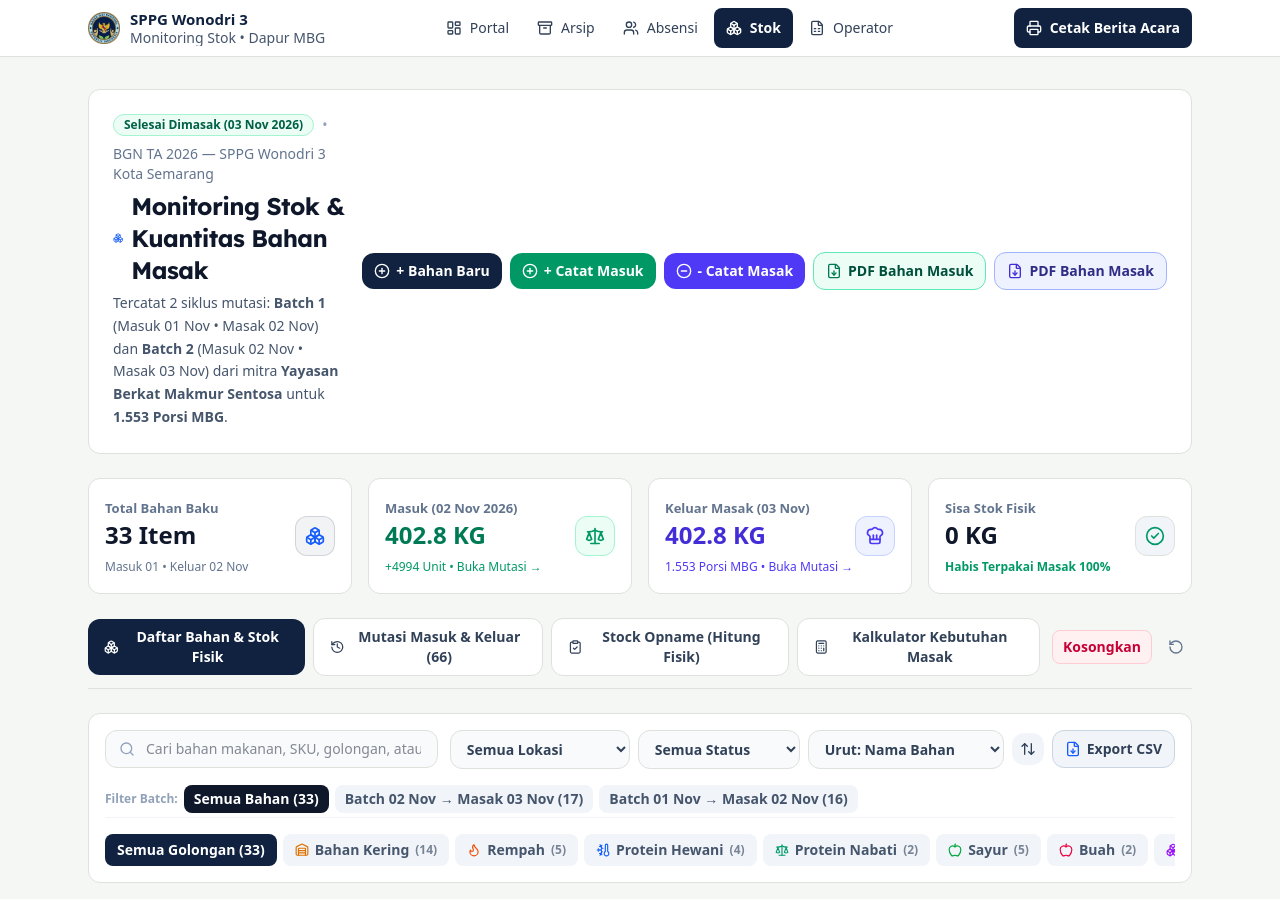
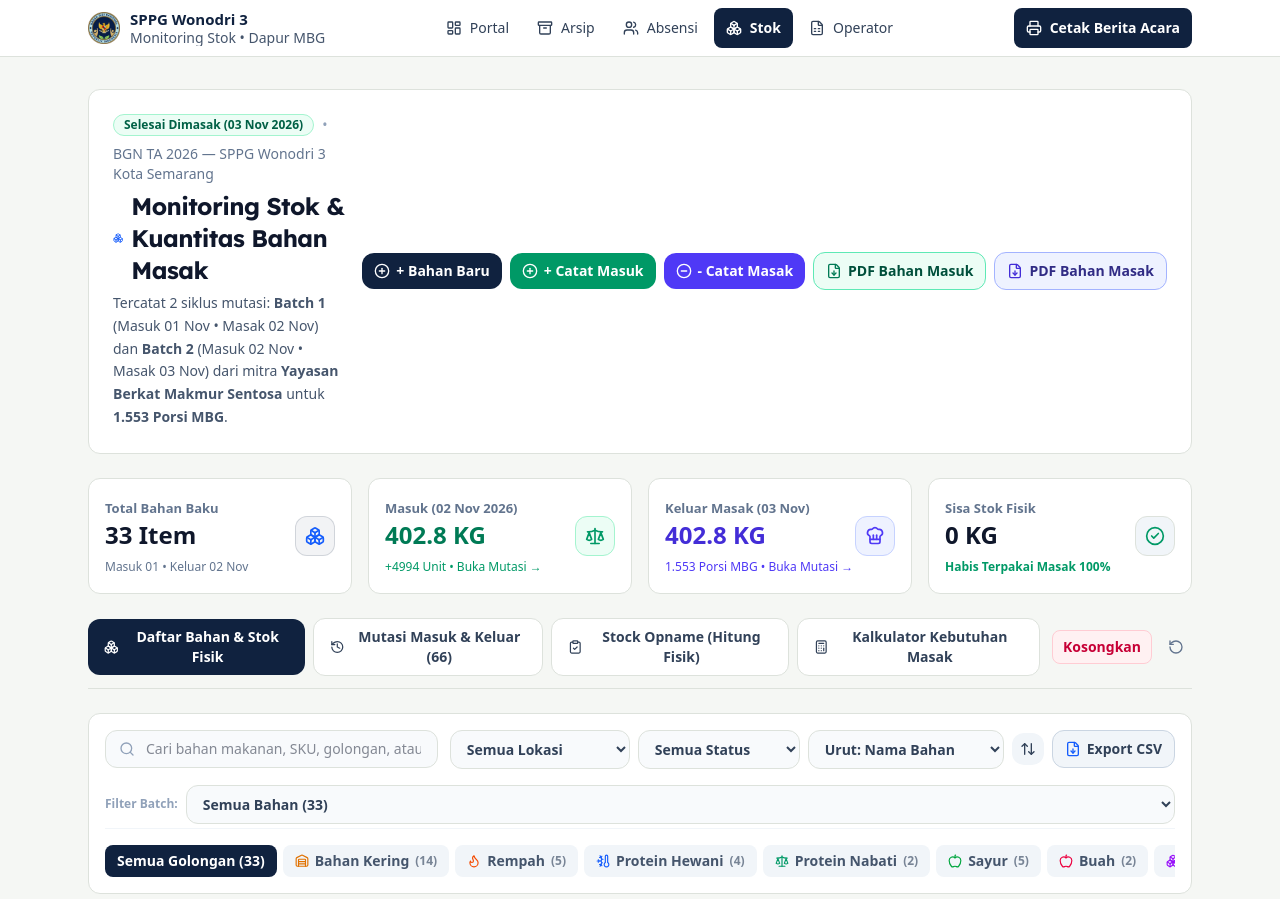
Before and after one commit to cilokesteh/arsip-operasional-sppg-wonodri3, a Next.js app: page /stok in a window 1280 px wide. Shown: the top 899 px of the page. Built offline with nearby package versions, Linux system fonts and the light colour scheme.

Commit message:
fix(stock): convert batch filter to dropdown + UI/UX cleanup

```diff
--- a/app/stok/page.tsx
+++ b/app/stok/page.tsx
@@ -55,7 +55,7 @@ import {
 
 export default function StockMonitoringPage() {
   const [stockItems, setStockItems] = useState<StockItem[]>(DEFAULT_STOCK_ITEMS_ALL);
-  const [selectedBatch, setSelectedBatch] = useState<'ALL' | '02-NOV' | '01-NOV'>('ALL');
+  const [selectedBatch, setSelectedBatch] = useState<string>('ALL');
   const [movements, setMovements] = useState<StockMovement[]>([]);
 
   // Active Main Workflow Tab
@@ -1150,42 +1150,19 @@ export default function StockMonitoringPage() {
                 </div>
               </div>
 
-              {/* Batch Filter Bar */}
-              <div className="flex items-center gap-1.5 overflow-x-auto no-scrollbar pt-1 pb-1 border-b border-slate-100">
-                <span className="text-xs font-bold text-slate-400 shrink-0">Filter Batch:</span>
-                <button
-                  type="button"
-                  onClick={() => setSelectedBatch('ALL')}
-                  className={`px-2.5 py-1 rounded-lg text-sm font-bold whitespace-nowrap cursor-pointer transition-colors ${
-                    selectedBatch === 'ALL'
-                      ? 'bg-slate-900 text-white'
-                      : 'bg-slate-100 text-slate-600 hover:bg-slate-200'
-                  }`}
+              {/* Batch Filter Dropdown */}
+              <div className="flex items-center gap-2 pt-1 pb-1 border-b border-slate-100">
+                <label htmlFor="batch-filter" className="text-xs font-bold text-slate-400 shrink-0">Filter Batch:</label>
+                <select
+                  id="batch-filter"
+                  value={selectedBatch}
+                  onChange={(e) => setSelectedBatch(e.target.value)}
+                  className="flex-1 min-w-0 bg-slate-50 border border-line rounded-xl px-3 py-2 text-sm font-bold text-slate-700 focus:outline-none focus:border-blue-600 cursor-pointer truncate"
                 >
-                  Semua Bahan ({stockItems.length})
-                </button>
-                <button
-                  type="button"
-                  onClick={() => setSelectedBatch('02-NOV')}
-                  className={`px-2.5 py-1 rounded-lg text-sm font-bold whitespace-nowrap cursor-pointer transition-colors ${
-                    selectedBatch === '02-NOV'
-                      ? 'bg-indigo-600 text-white'
-                      : 'bg-slate-100 text-slate-600 hover:bg-slate-200'
-                  }`}
-                >
-                  Batch 02 Nov &rarr; Masak 03 Nov (17)
-                </button>
-                <button
-                  type="button"
-                  onClick={() => setSelectedBatch('01-NOV')}
-                  className={`px-2.5 py-1 rounded-lg text-sm font-bold whitespace-nowrap cursor-pointer transition-colors ${
-                    selectedBatch === '01-NOV'
-                      ? 'bg-emerald-600 text-white'
-                      : 'bg-slate-100 text-slate-600 hover:bg-slate-200'
-                  }`}
-                >
-                  Batch 01 Nov &rarr; Masak 02 Nov (16)
-                </button>
+                  <option value="ALL">Semua Bahan ({stockItems.length})</option>
+                  <option value="02-NOV">Batch 02 Nov → Masak 03 Nov ({stockItems.filter(i => i.batch === '02-NOV').length})</option>
+                  <option value="01-NOV">Batch 01 Nov → Masak 02 Nov ({stockItems.filter(i => i.batch === '01-NOV').length})</option>
+                </select>
               </div>
 
               {/* Category Pills Bar */}
@@ -1922,52 +1899,32 @@ export default function StockMonitoringPage() {
                 />
               </div>
 
-              <div className="flex items-center gap-1.5 overflow-x-auto no-scrollbar">
-                <button
-                  type="button"
-                  onClick={() => { setMovementFilterType('ALL'); setMovementSearch(''); }}
-                  className={`px-2.5 py-1.5 rounded-lg text-sm font-bold whitespace-nowrap cursor-pointer ${
-                    movementFilterType === 'ALL' && !movementSearch ? 'bg-slate-900 text-white' : 'bg-slate-100 text-slate-600 hover:bg-slate-200'
-                  }`}
+              <div className="flex items-center gap-2 flex-wrap">
+                <select
+                  value={
+                    movementFilterType === 'ALL' && !movementSearch ? 'ALL'
+                    : movementFilterType === 'OUT' && movementSearch === '2026-11-03' ? 'OUT_1103'
+                    : movementFilterType === 'IN' && movementSearch === '2026-11-02' ? 'IN_1102'
+                    : movementFilterType === 'OUT' && movementSearch === '2026-11-02' ? 'OUT_1102'
+                    : movementFilterType === 'IN' && movementSearch === '2026-11-01' ? 'IN_1101'
+                    : 'ALL'
+                  }
+                  onChange={(e) => {
+                    const v = e.target.value;
+                    if (v === 'ALL') { setMovementFilterType('ALL'); setMovementSearch(''); }
+                    else if (v === 'OUT_1103') { setMovementFilterType('OUT'); setMovementSearch('2026-11-03'); }
+                    else if (v === 'IN_1102') { setMovementFilterType('IN'); setMovementSearch('2026-11-02'); }
+                    else if (v === 'OUT_1102') { setMovementFilterType('OUT'); setMovementSearch('2026-11-02'); }
+                    else if (v === 'IN_1101') { setMovementFilterType('IN'); setMovementSearch('2026-11-01'); }
+                  }}
+                  className="flex-1 min-w-0 bg-slate-50 border border-line rounded-xl px-3 py-2 text-sm font-bold text-slate-700 focus:outline-none focus:border-blue-600 cursor-pointer"
                 >
-                  Semua Mutasi ({movements.length})
-                </button>
-                <button
-                  type="button"
-                  onClick={() => { setMovementFilterType('OUT'); setMovementSearch('2026-11-03'); }}
-                  className={`px-2.5 py-1.5 rounded-lg text-sm font-bold whitespace-nowrap cursor-pointer ${
-                    movementFilterType === 'OUT' && movementSearch === '2026-11-03' ? 'bg-indigo-600 text-white' : 'bg-slate-100 text-slate-600 hover:bg-slate-200'
-                  }`}
-                >
-                  - Masak 03 Nov (17)
-                </button>
-                <button
-                  type="button"
-                  onClick={() => { setMovementFilterType('IN'); setMovementSearch('2026-11-02'); }}
-                  className={`px-2.5 py-1.5 rounded-lg text-sm font-bold whitespace-nowrap cursor-pointer ${
-                    movementFilterType === 'IN' && movementSearch === '2026-11-02' ? 'bg-emerald-600 text-white' : 'bg-slate-100 text-slate-600 hover:bg-slate-200'
-                  }`}
-                >
-                  + Masuk 02 Nov (17)
-                </button>
-                <button
-                  type="button"
-                  onClick={() => { setMovementFilterType('OUT'); setMovementSearch('2026-11-02'); }}
-                  className={`px-2.5 py-1.5 rounded-lg text-sm font-bold whitespace-nowrap cursor-pointer ${
-                    movementFilterType === 'OUT' && movementSearch === '2026-11-02' ? 'bg-indigo-600 text-white' : 'bg-slate-100 text-slate-600 hover:bg-slate-200'
-                  }`}
-                >
-                  - Masak 02 Nov (16)
-                </button>
-                <button
-                  type="button"
-                  onClick={() => { setMovementFilterType('IN'); setMovementSearch('2026-11-01'); }}
-                  className={`px-2.5 py-1.5 rounded-lg text-sm font-bold whitespace-nowrap cursor-pointer ${
-                    movementFilterType === 'IN' && movementSearch === '2026-11-01' ? 'bg-emerald-600 text-white' : 'bg-slate-100 text-slate-600 hover:bg-slate-200'
-                  }`}
-                >
-                  + Masuk 01 Nov (16)
-                </button>
+                  <option value="ALL">Semua Mutasi ({movements.length})</option>
+                  <option value="OUT_1103">- Masak 03 Nov (17)</option>
+                  <option value="IN_1102">+ Masuk 02 Nov (17)</option>
+                  <option value="OUT_1102">- Masak 02 Nov (16)</option>
+                  <option value="IN_1101">+ Masuk 01 Nov (16)</option>
+                </select>
               </div>
             </div>
 
```
